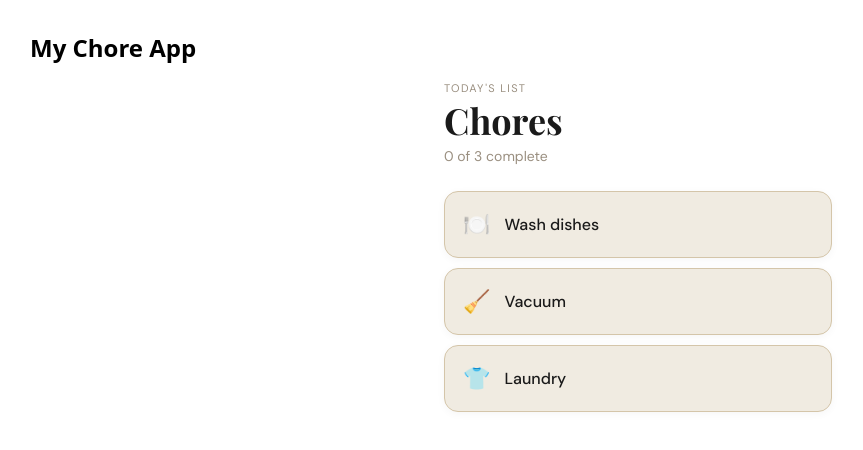
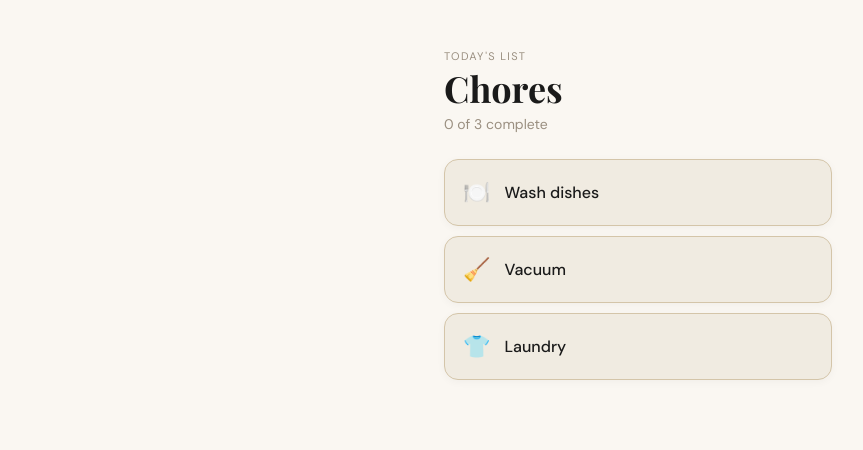
Before and after one commit to dominicarlequin-hub/chore-app, a React (Vite) app: page / in a window 1280 px wide. Shown: the top 450 px of the page, without its empty margins (2-865 px from the left). Built offline with nearby package versions, Linux system fonts and the light colour scheme.

Commit message:
Update App.jsx

```diff
--- a/App.jsx
+++ b/App.jsx
@@ -2,8 +2,11 @@ import ChoreList from './ChoreList.jsx';
 
 export default function App() {
   return (
-    <main className="p-8">
-      <h1 className="text-2xl font-bold mb-4">My Chore App</h1>
+    <main style={{
+      minHeight: "100vh",
+      backgroundColor: "#FAF7F2",
+      paddingTop: "48px",
+    }}>
       <ChoreList />
     </main>
   );
```
